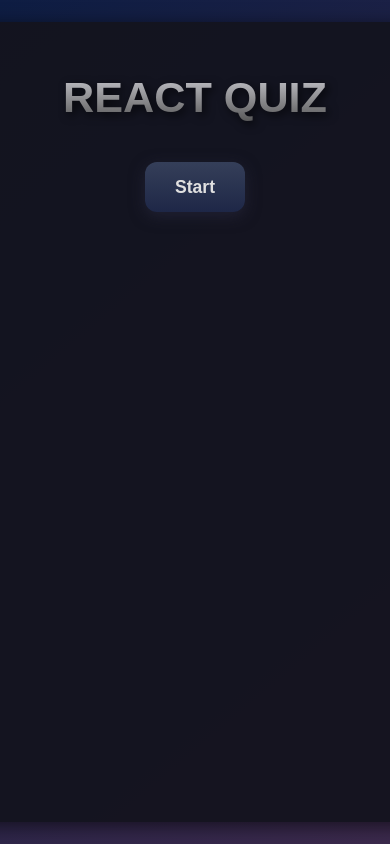
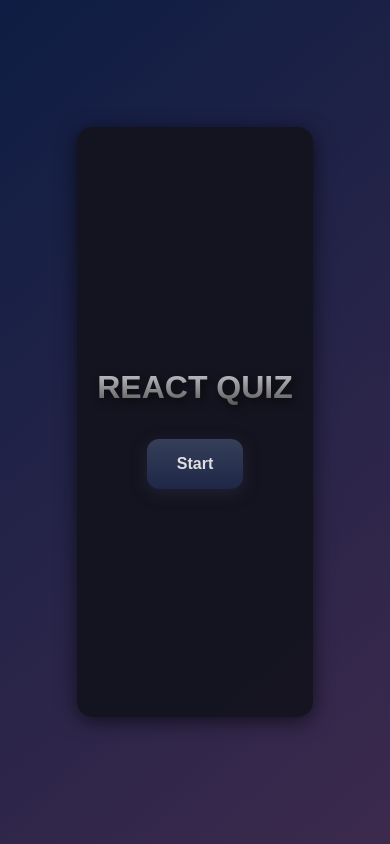
Before and after one commit to moon-11/quiz, a React (Vite) app: page / in a window 390 px wide. Built offline with nearby package versions, Linux system fonts and the light colour scheme.

Commit message:
fix bugs: correct responsive

```diff
--- a/src/components/Questions/styles.ts
+++ b/src/components/Questions/styles.ts
@@ -1,28 +1,41 @@
 import styled from "styled-components";
 
+interface ButtonWrapperProps {
+  $correct: boolean;
+  $userClicked: boolean;
+}
+
 export const Wrapper = styled.div`
-  max-width: 1100px;
+  width: 100%;
+  max-width: 90%;
   background: rgba(21, 21, 42, 0.825);
   border-radius: 12px;
   border: 2px solid #2b4f7b;
-  padding: 30px;
-  width: 500px;
-  height: 500px;
+  padding: 20px;
   box-shadow: 0px 8px 25px rgba(30, 24, 96, 0.6);
   text-align: center;
   margin: 20px auto;
+  box-sizing: border-box;
 
   p {
-    font-size: 1.1rem;
+    font-size: 1rem;
     color: #c8c8c8;
-    margin: 20px;
+    margin: 15px 0;
+  }
+
+  @media (min-width: 768px) {
+    max-width: 700px;
+    padding: 25px;
+    p {
+      font-size: 1.1rem;
+    }
+  }
+
+  @media (min-width: 1024px) {
+    max-width: 1100px;
+    padding: 30px;
   }
 `;
-
-type ButtonWrapperProps = {
-  $correct: boolean;
-  $userClicked: boolean;
-};
 
 export const ButtonWrapper = styled.div<ButtonWrapperProps>`
   display: flex;
@@ -30,11 +43,9 @@ export const ButtonWrapper = styled.div<ButtonWrapperProps>`
   gap: 10px;
 
   button {
-    user-select: none;
-    font-size: 1rem;
     width: 100%;
     height: 50px;
-    margin: 8px 0;
+    margin: 5px 0;
     background: ${({ $correct, $userClicked }) =>
       $correct
         ? "linear-gradient(90deg, #3a9e23, #0a6628)"
@@ -44,6 +55,7 @@ export const ButtonWrapper = styled.div<ButtonWrapperProps>`
     border: none;
     border-radius: 10px;
     color: #f0f0f0;
+    font-size: 1rem;
     font-weight: bold;
     box-shadow: 0px 5px 12px rgba(3, 8, 37, 0.773);
     transition: background 0.3s, transform 0.2s, box-shadow 0.3s;
--- a/src/pages/Home/styles.ts
+++ b/src/pages/Home/styles.ts
@@ -22,13 +22,15 @@ export const Wrapper = styled.div`
   display: flex;
   flex-direction: column;
   align-items: center;
+  justify-content: center;
   background: rgba(20, 20, 30, 0.95);
   border-radius: 15px;
-  padding: 25px;
-  width: 600px;
-  height: 800px;
+  padding: 20px;
+  width: 100%;
+  max-width: 600px;
+  min-height: 70vh;
+  margin: 0 auto;
   box-shadow: 0px 4px 20px rgba(0, 0, 0, 0.6);
-  overflow: hidden;
 
   > p {
     color: #a0a0b3;
@@ -38,7 +40,7 @@ export const Wrapper = styled.div`
 
   .score {
     color: #dcdcdc;
-    font-size: 2rem;
+    font-size: 1.8rem;
     margin: 15px 0;
     font-weight: bold;
   }
@@ -48,7 +50,7 @@ export const Wrapper = styled.div`
     background-image: linear-gradient(180deg, #d8d8df, #4b4b4b);
     background-clip: text;
     color: transparent;
-    font-size: 2.7rem;
+    font-size: 2rem;
     text-align: center;
     margin: 20px 0;
     filter: drop-shadow(3px 3px 5px rgba(0, 0, 0, 0.7));
@@ -62,9 +64,9 @@ export const Wrapper = styled.div`
     box-shadow: 0px 4px 15px rgba(41, 41, 64, 0.6);
     border-radius: 12px;
     height: 50px;
-    margin: 15px 0;
+    margin: 10px 0;
     padding: 0 30px;
-    font-size: 1.1rem;
+    font-size: 1rem;
     color: #e0e0e0;
     font-weight: bold;
     transition: all 0.3s ease;
@@ -82,4 +84,15 @@ export const Wrapper = styled.div`
   .start {
     max-width: 200px;
   }
+
+  @media (min-width: 768px) {
+    padding: 25px;
+    h1 {
+      font-size: 2.4rem;
+    }
+  }
+
+  @media (min-width: 1024px) {
+    padding: 35px;
+  }
 `;
```
